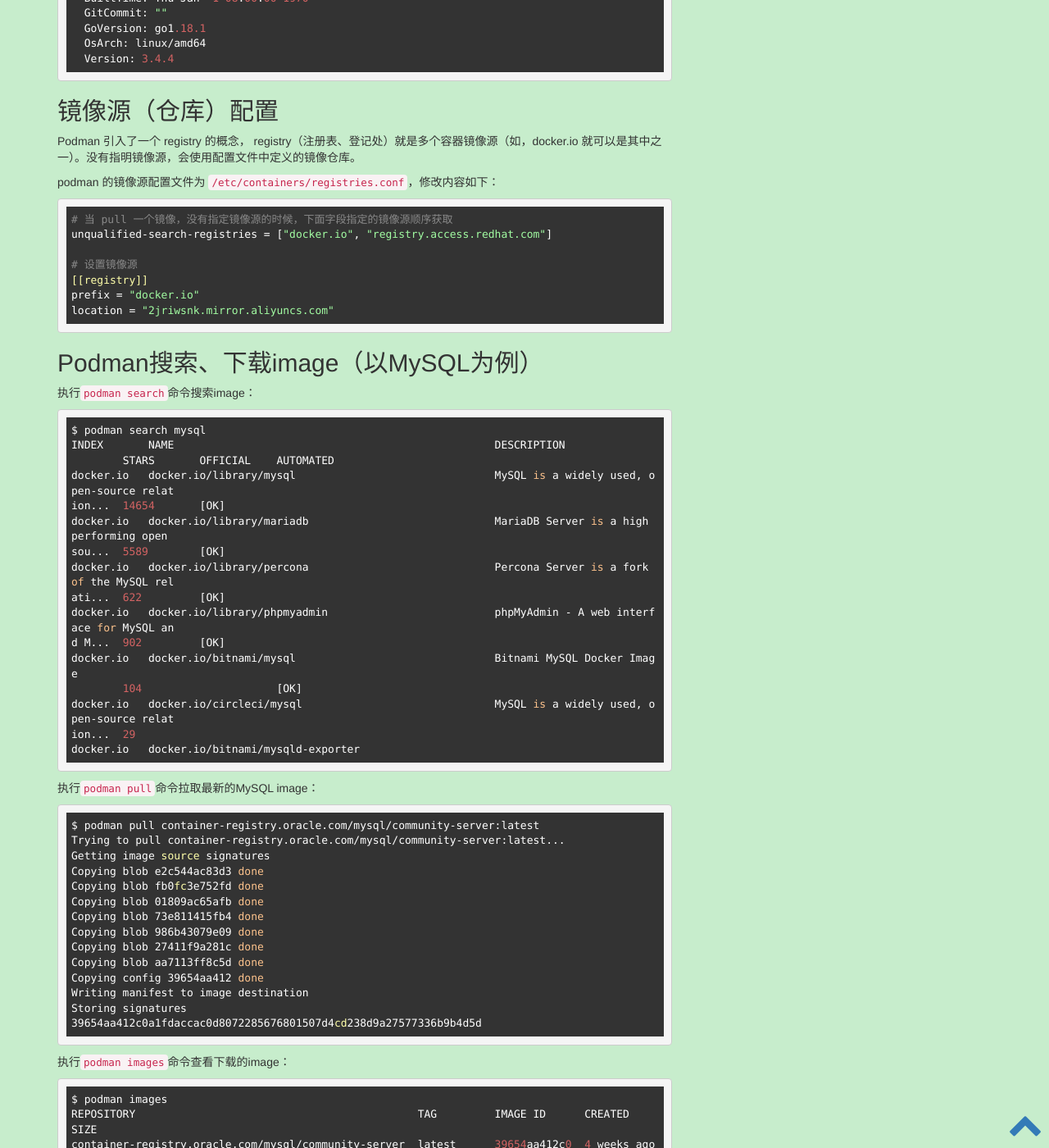
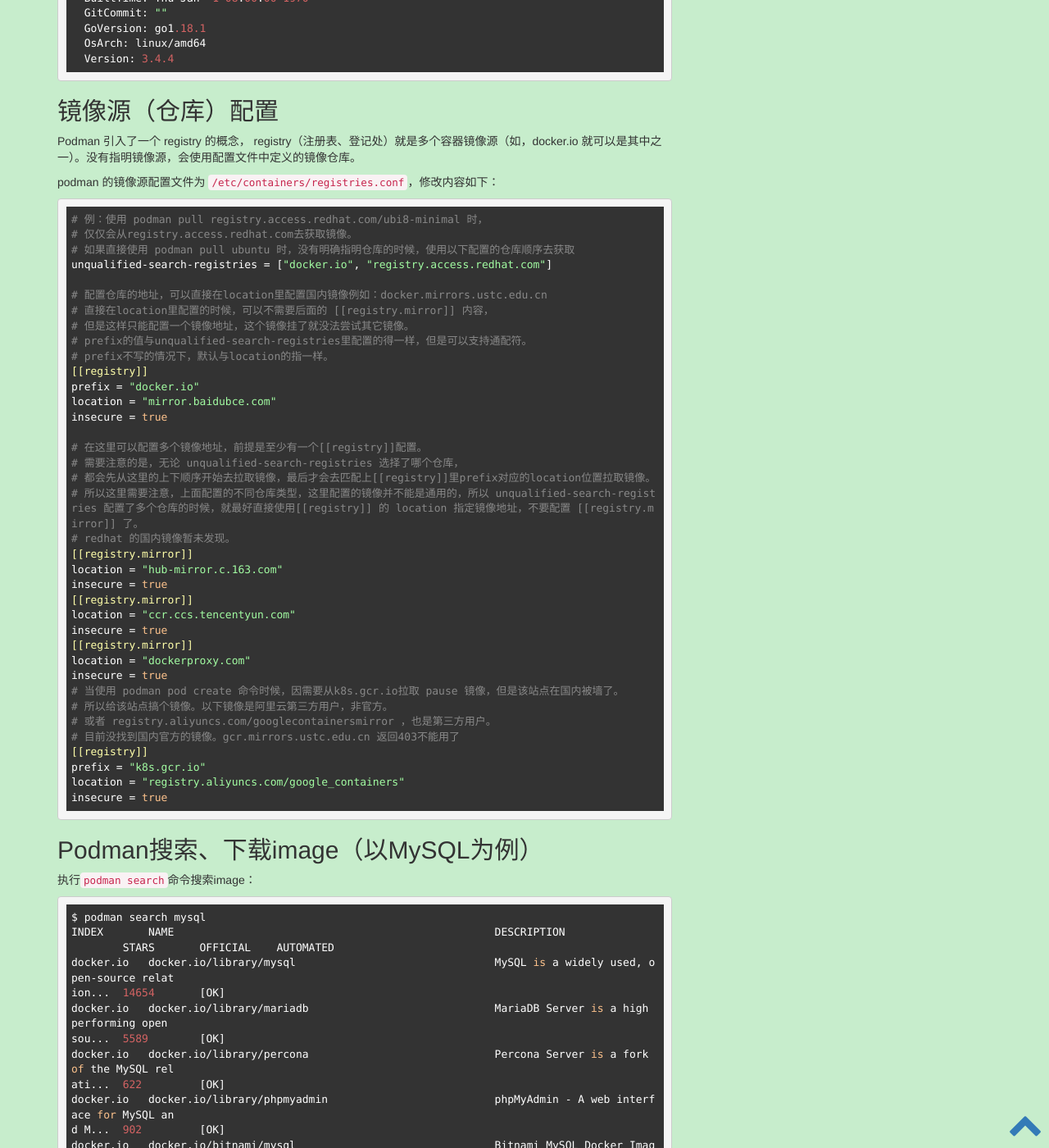
Before and after one commit to waylau/waylau.github.io, a Jekyll site: the page built from _posts/2023-12-05-deploying-mysql-server-with-podman.md, in a window 1280 px wide and 1400 px high, scrolled down 2400 px. Shown: the whole window at 82% size. Built offline with Jekyll 4.4.1, drawn with Linux system fonts in a browser that asks for light colours; comment, search, counter and statistics services are not loaded.

Commit message:
add two articles

````diff
--- a/_posts/2023-12-05-deploying-mysql-server-with-podman.md
+++ b/_posts/2023-12-05-deploying-mysql-server-with-podman.md
@@ -147,13 +147,43 @@
 podman 的镜像源配置文件为 `/etc/containers/registries.conf`，修改内容如下：
 
 ```
-# 当 pull 一个镜像，没有指定镜像源的时候，下面字段指定的镜像源顺序获取
+# 例：使用 podman pull registry.access.redhat.com/ubi8-minimal 时，
+# 仅仅会从registry.access.redhat.com去获取镜像。
+# 如果直接使用 podman pull ubuntu 时，没有明确指明仓库的时候，使用以下配置的仓库顺序去获取
 unqualified-search-registries = ["docker.io", "registry.access.redhat.com"]
 
-# 设置镜像源
+# 配置仓库的地址，可以直接在location里配置国内镜像例如：docker.mirrors.ustc.edu.cn
+# 直接在location里配置的时候，可以不需要后面的 [[registry.mirror]] 内容，
+# 但是这样只能配置一个镜像地址，这个镜像挂了就没法尝试其它镜像。
+# prefix的值与unqualified-search-registries里配置的得一样，但是可以支持通配符。
+# prefix不写的情况下，默认与location的指一样。
 [[registry]]
 prefix = "docker.io"
-location = "2jriwsnk.mirror.aliyuncs.com"
+location = "mirror.baidubce.com"
+insecure = true
+
+# 在这里可以配置多个镜像地址，前提是至少有一个[[registry]]配置。
+# 需要注意的是，无论 unqualified-search-registries 选择了哪个仓库，
+# 都会先从这里的上下顺序开始去拉取镜像，最后才会去匹配上[[registry]]里prefix对应的location位置拉取镜像。
+# 所以这里需要注意，上面配置的不同仓库类型，这里配置的镜像并不能是通用的，所以 unqualified-search-registries 配置了多个仓库的时候，就最好直接使用[[registry]] 的 location 指定镜像地址，不要配置 [[registry.mirror]] 了。
+# redhat 的国内镜像暂未发现。
+[[registry.mirror]]
+location = "hub-mirror.c.163.com"
+insecure = true
+[[registry.mirror]]
+location = "ccr.ccs.tencentyun.com"
+insecure = true
+[[registry.mirror]]
+location = "dockerproxy.com"
+insecure = true
+# 当使用 podman pod create 命令时候，因需要从k8s.gcr.io拉取 pause 镜像，但是该站点在国内被墙了。
+# 所以给该站点搞个镜像。以下镜像是阿里云第三方用户，非官方。
+# 或者 registry.aliyuncs.com/googlecontainersmirror ，也是第三方用户。
+# 目前没找到国内官方的镜像。gcr.mirrors.ustc.edu.cn 返回403不能用了
+[[registry]]
+prefix = "k8s.gcr.io"
+location = "registry.aliyuncs.com/google_containers"
+insecure = true
 ```
 
 ## Podman搜索、下载image（以MySQL为例）
````
Also changed, not shown: _posts/2023-11-22-install-virtualbox-on-centos.md (+1 -1 lines), _posts/2023-12-20-install-tailscale.md (added, +116 -0 lines), _posts/2023-12-21-install-gitlab-on-ubuntu.md (added, +234 -0 lines).
